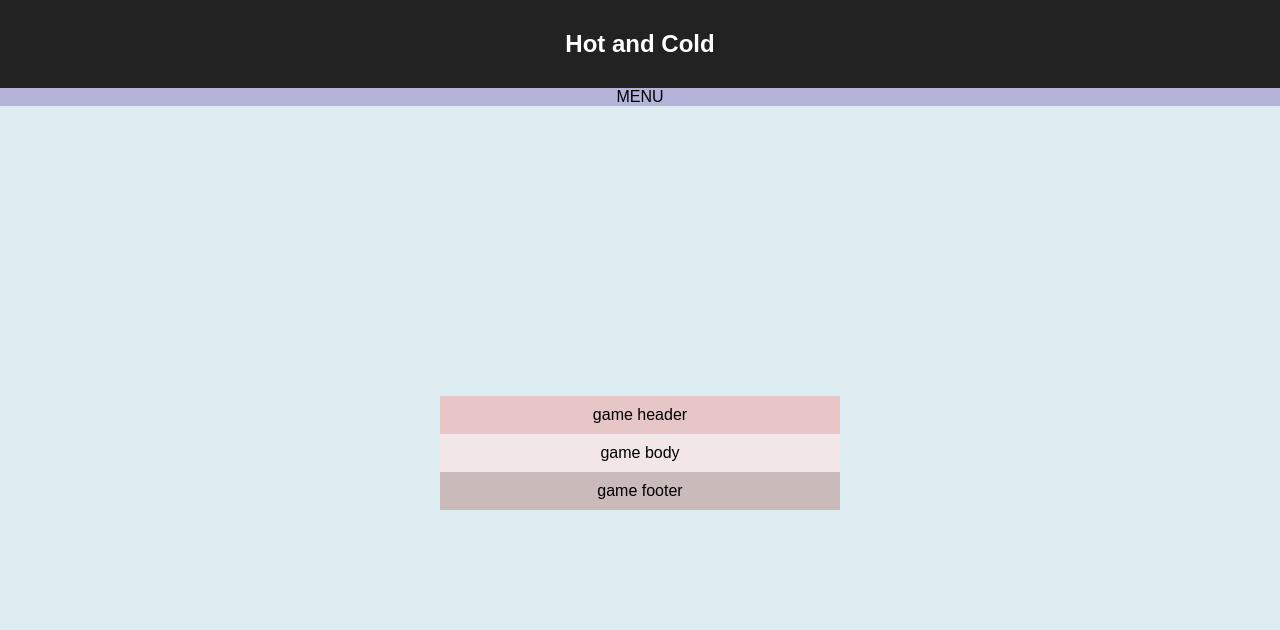
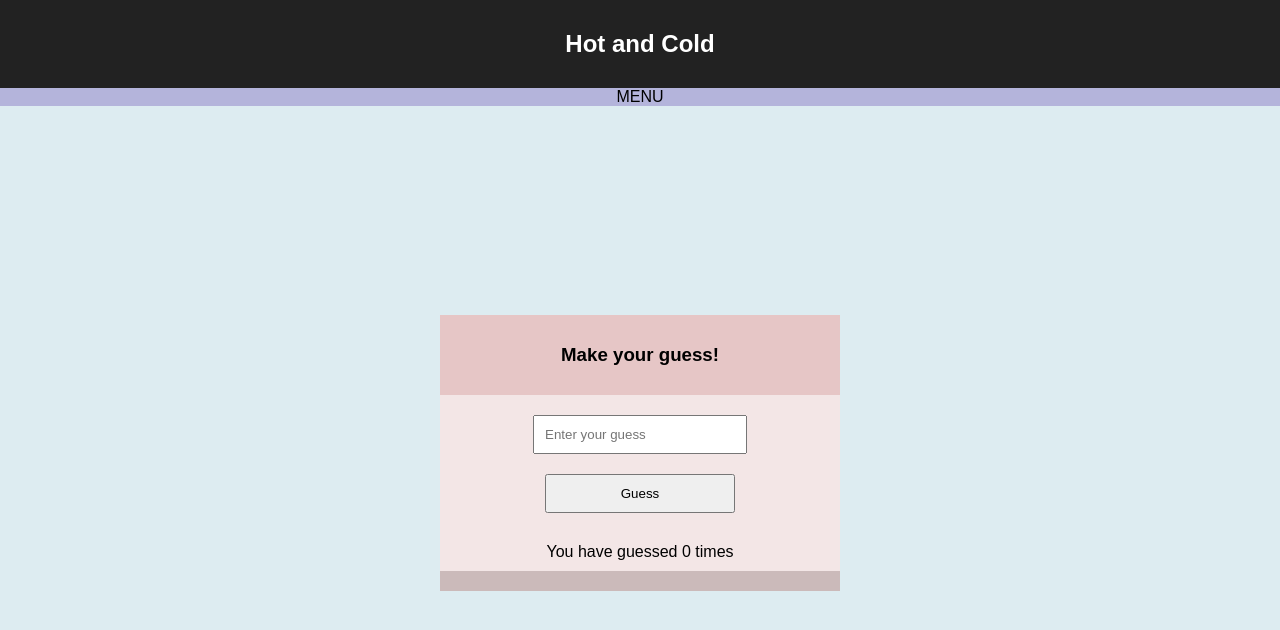
Before and after one commit to NicolasMachado/Hot-or-Cold, a React (Create React App) app: page / in a window 1280 px wide. Shown: the top 630 px of the page. Built offline with nearby package versions, Linux system fonts and the light colour scheme.

Commit message:
bulding functionality

```diff
--- a/src/App.css
+++ b/src/App.css
@@ -46,7 +46,7 @@ body {
 
 .game-container {
     background-color: green;
-    min-width: 400px;
+    width: 400px;
 }
 
 .subheader-container {
@@ -60,7 +60,6 @@ body {
 
 .game-body {
     background-color: #F3E6E6;
-    padding: 10px;
     flex-grow: 1;
 }
 
@@ -68,3 +67,34 @@ body {
     background-color: #CBBABA;
     padding: 10px;
 }
+
+.guess-history-single {
+    background-color: #D08A8A;
+    width: 20px;
+    padding: 5px;
+    margin: 3px;
+    color: white;
+    display: inline-block;
+}
+
+#form-guess {
+    padding: 10px;
+}
+
+#number-attempts {
+    padding: 10px;
+}
+
+#guess-input {
+    margin: 10px auto 10px auto;
+    width: 50%;
+    padding: 10px;
+    display: inline-block;
+}
+
+#guess-submit {
+    margin: 10px auto 10px auto;
+    padding: 10px;
+    display: inline-block;
+    width: 50%;
+}
--- a/src/App.js
+++ b/src/App.js
@@ -1,13 +1,77 @@
-import React, { Component } from 'react';
+import React from 'react';
 import './App.css';
-import HotColdGame from './components/hot-cold-game';
 
-class App extends Component {
+import Header from './components/header';
+import Subheader from './components/subheader';
+import GameContainer from './components/game-container';
+
+export default class App extends React.Component {
+    constructor(props) {
+        super(props);
+        this.state = {
+        	numberToGuess: Math.round(Math.random()*100),
+            lastGuess: null,
+            guessHistory: [],
+            numberAttempts: 0,
+            message: 'Make your guess!',
+            won: false
+        };
+
+        this.onGuessSubmit = this.onGuessSubmit.bind(this)
+    }
+
+    isValid(number, component) {
+        if (!number) {
+            return false
+        }
+
+        if (number < 0 || number > 100) {
+            component.setState({
+                message: 'The number must be comprised between 0 and 100!'
+            });
+            return false
+        }
+
+        if (component.state.guessHistory.indexOf(number) > -1) {
+            component.setState({
+                message: 'You already guessed this number!'
+            });
+            return false
+        }
+
+        return true
+    }
+
+    HotOrCold(number, component) {
+
+    }
+
+    onGuessSubmit(e) {
+        e.preventDefault();
+        if (this.state.won) {
+            return false
+        }
+        const number = e.target.guessinput.value;
+        e.target.guessinput.value = "";
+        if (this.isValid(number, this)) {
+            this.HotOrCold(number, this);
+            this.setState({
+                lastGuess: e.target.guessinput.value,
+                guessHistory: this.state.guessHistory.concat([number]),
+                numberAttempts: this.state.numberAttempts + 1
+            });
+        }
+    }
+
     render() {
-        return (
-             <HotColdGame />
-            );
+    	return (
+    		<div className="App">
+	    		<Header />
+	    		<Subheader />
+	    		<div className="body-container">
+	    			<GameContainer onGuessSubmit={this.onGuessSubmit} options={this.state}/>
+	    		</div>
+    		</div>
+    	);
     }
 }
-
-export default App;
--- /dev/null
+++ b/src/components/game-body.js
@@ -0,0 +1,15 @@
+import React from 'react';
+
+export default function GameBody(props) {
+    return (
+        <div className="game-body">
+            <form onSubmit={props.onSubmit} id="form-guess">
+            	<input name="guessinput" id="guess-input" type="number" placeholder="Enter your guess" />
+            	<input id="guess-submit" type="submit" value="Guess" />
+            </form>
+            <div id="number-attempts">
+            	You have guessed {props.numberAttempts} times
+            </div>
+        </div>
+    );
+}
--- a/src/components/game-container.js
+++ b/src/components/game-container.js
@@ -1,26 +1,15 @@
 import React from 'react';
 
-export default class GameContainer extends React.Component {
-    constructor(props) {
-        super(props);
-        this.state = {
-            test: 2
-        };
-    }
+import GameHeader from './game-header';
+import GameBody from './game-body';
+import GameFooter from './game-footer';
 
-    render() {
-      return (
+export default function GameContainer(props) {
+    return (
         <div className="game-container">
-            <div className="game-header">
-                game header
-            </div>
-            <div className="game-body">
-                game body
-            </div>
-            <div className="game-footer">
-                game footer
-            </div>
+        <GameHeader message={props.options.message} />
+        <GameBody onSubmit={props.onGuessSubmit} numberAttempts={props.options.numberAttempts} />
+        <GameFooter guessHistory={props.options.guessHistory} />
         </div>
-      );
-    }
+    );
 }
--- /dev/null
+++ b/src/components/game-footer.js
@@ -0,0 +1,14 @@
+import React from 'react';
+
+export default function GameFooter(props) {
+	const history = props.guessHistory.map((guess, index) => {
+		return <span className="guess-history-single" key={index}>
+                {guess}
+            </span>
+	});
+    return (
+    	<div className="game-footer">
+    		{history}
+    	</div>
+    );
+}
--- /dev/null
+++ b/src/components/game-header.js
@@ -0,0 +1,9 @@
+import React from 'react';
+
+export default function GameHeader(props) {
+    return (
+        <div className="game-header">
+            <h3>{props.message}</h3>
+        </div>
+    );
+}
--- a/src/components/hot-cold-game.js
+++ /dev/null
@@ -1,26 +0,0 @@
-import React from 'react';
-
-import Header from './header';
-import Subheader from './subheader';
-import GameContainer from './game-container';
-
-export default class HotColdGame extends React.Component {
-    constructor(props) {
-        super(props);
-        this.state = {
-        	test: 1
-        };
-    }
-
-    render() {
-    	return (
-    		<div className="App">
-	    		<Header />
-	    		<Subheader />
-	    		<div className="body-container">
-	    			<GameContainer />
-	    		</div>
-    		</div>
-    		);
-    }
-}
--- a/src/index.js
+++ b/src/index.js
@@ -4,6 +4,6 @@ import App from './App';
 import './index.css';
 
 ReactDOM.render(
-  <App />,
-  document.getElementById('root')
+	<App />,
+	document.getElementById('root')
 );
```
